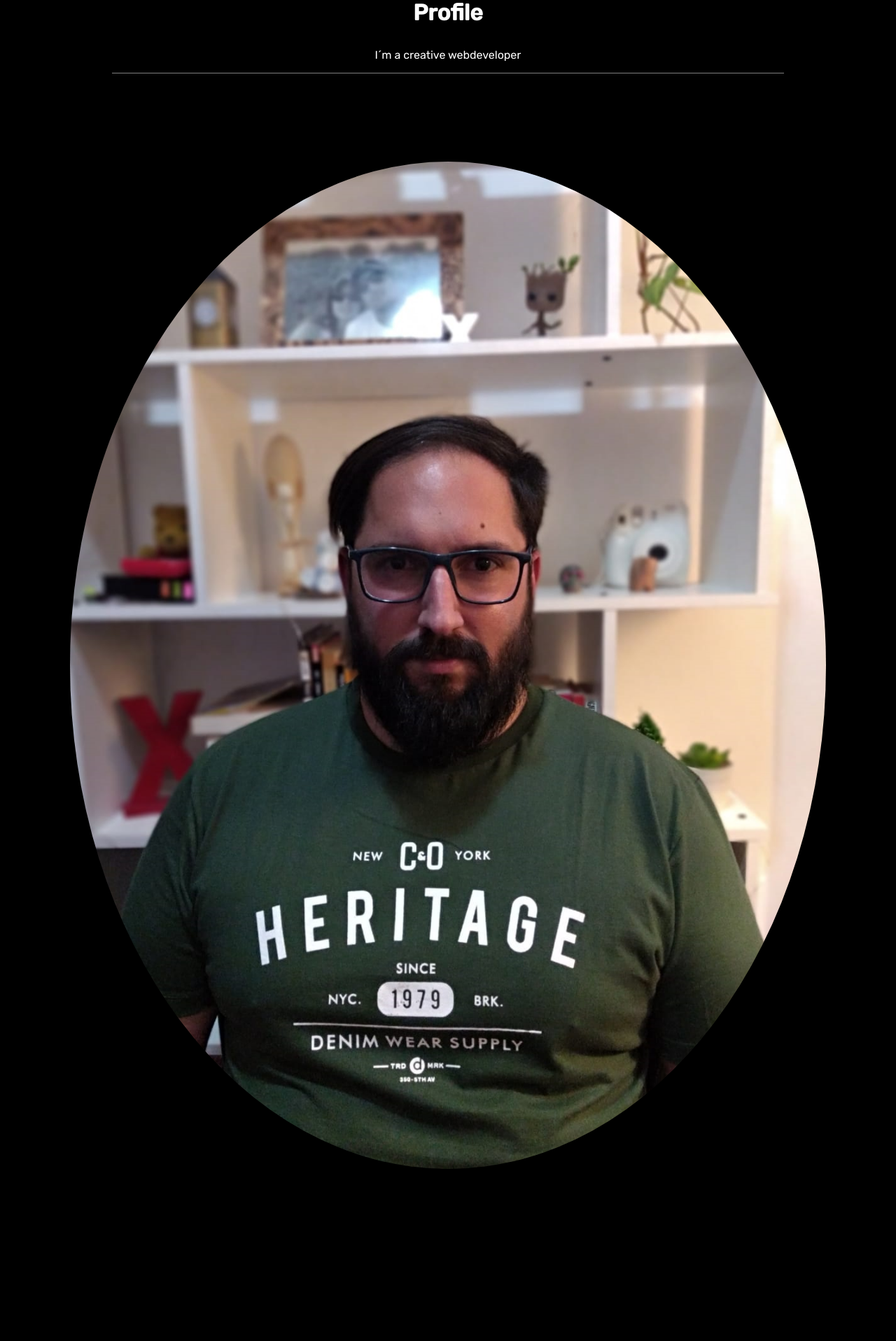
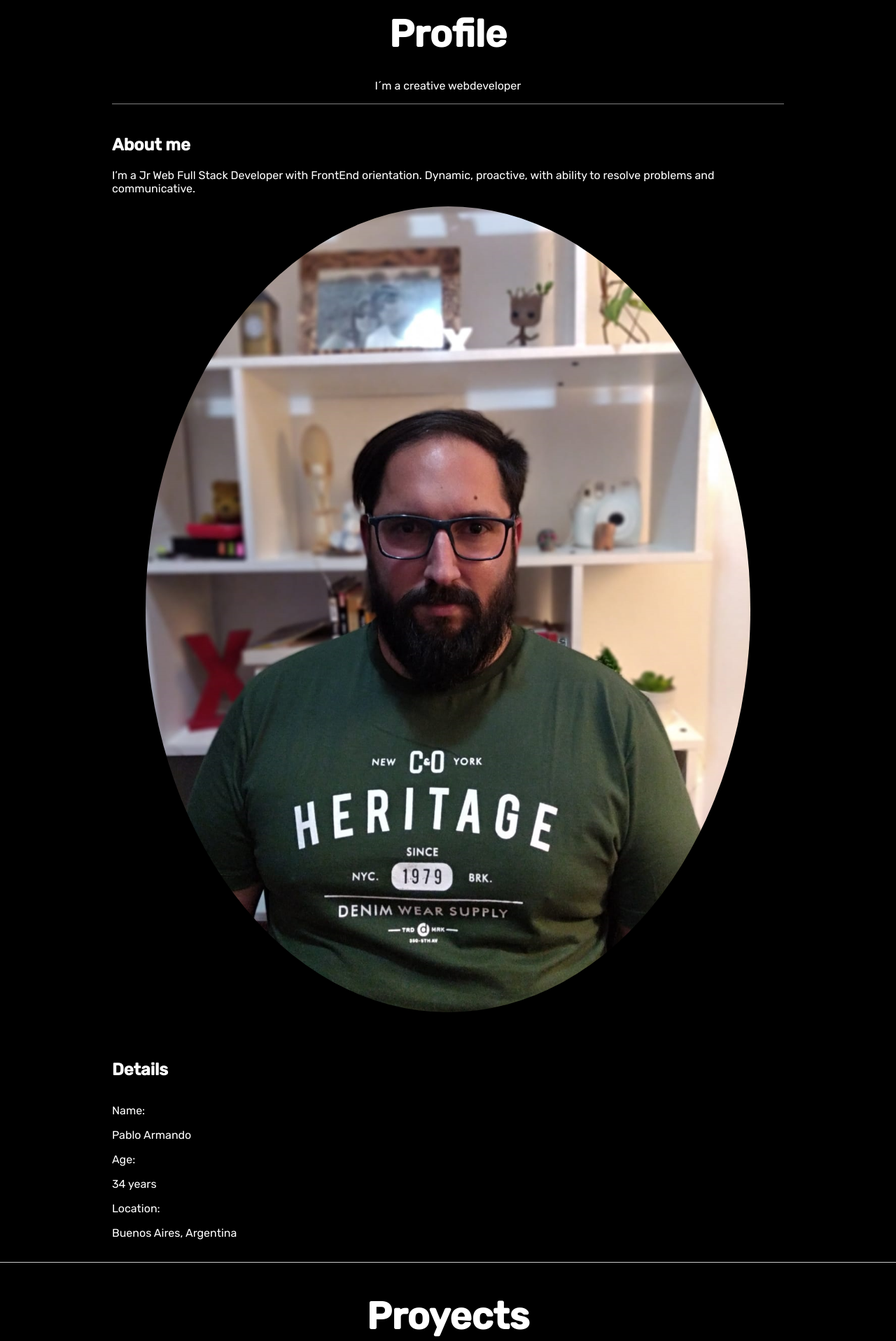
Before and after one commit to Pablito-1988/pablo-armando, a React (Create React App) app: page / in a window 1280 px wide. Shown: the part 880-2797 px from the top of the page at 70% size. Built offline with nearby package versions, Linux system fonts and the light colour scheme.

Commit message:
test on style

```diff
--- a/src/Components/Home/Home.css
+++ b/src/Components/Home/Home.css
@@ -85,7 +85,7 @@
 }
 .proyectsTitle{
     color: white;
-    font-size: 2rem;
+    font-size: 54px;
 
     margin-bottom: 2rem;
 }
--- a/src/Components/Home/Profile/Profile.css
+++ b/src/Components/Home/Profile/Profile.css
@@ -25,7 +25,7 @@
 }
 .profilemainTitle{
     color: white;
-    font-size: 2rem;
+    font-size: 54px;
     margin-bottom: 1rem;
 }
 
@@ -42,3 +42,15 @@
     border-radius: 100%;
     margin-bottom: 1.5rem;
 }
+
+.profileContent{
+    color: white;
+    width: 80%;
+    display: flex;
+    flex-direction: column;
+
+    justify-content: center;
+}
+.profileInfo{
+    margin: 0;
+}
--- a/src/Components/Home/Proyects/ProyectStyle.css
+++ b/src/Components/Home/Proyects/ProyectStyle.css
@@ -1,6 +1,8 @@
 
 .proyectsSeccion{
     transition: 1s;
+    margin-top: 2rem;
+    border-top: 1px solid #ccc;
 }
 .proyectsWrapper{
     width: 100%;
@@ -14,7 +16,7 @@
 
 .proyectTitle{
     color: white;
-    font-size: 1.5em;
+    font-size: 54px;
 
 }
 .proyectContainer{
```
